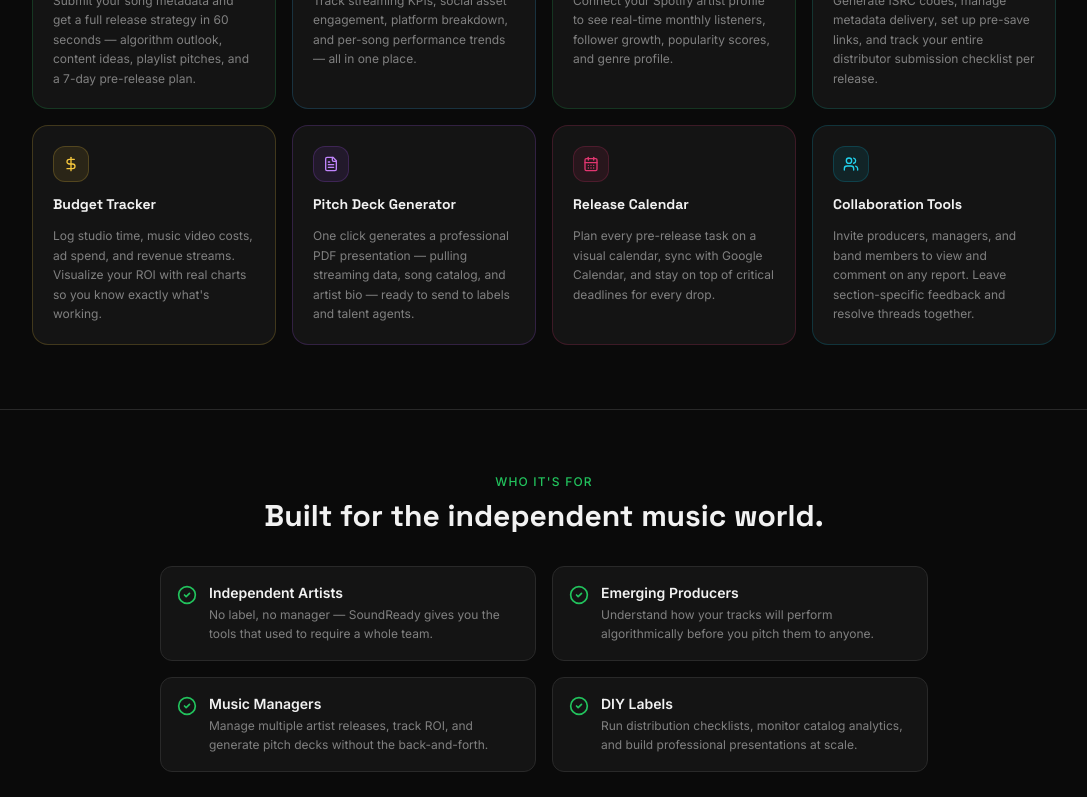
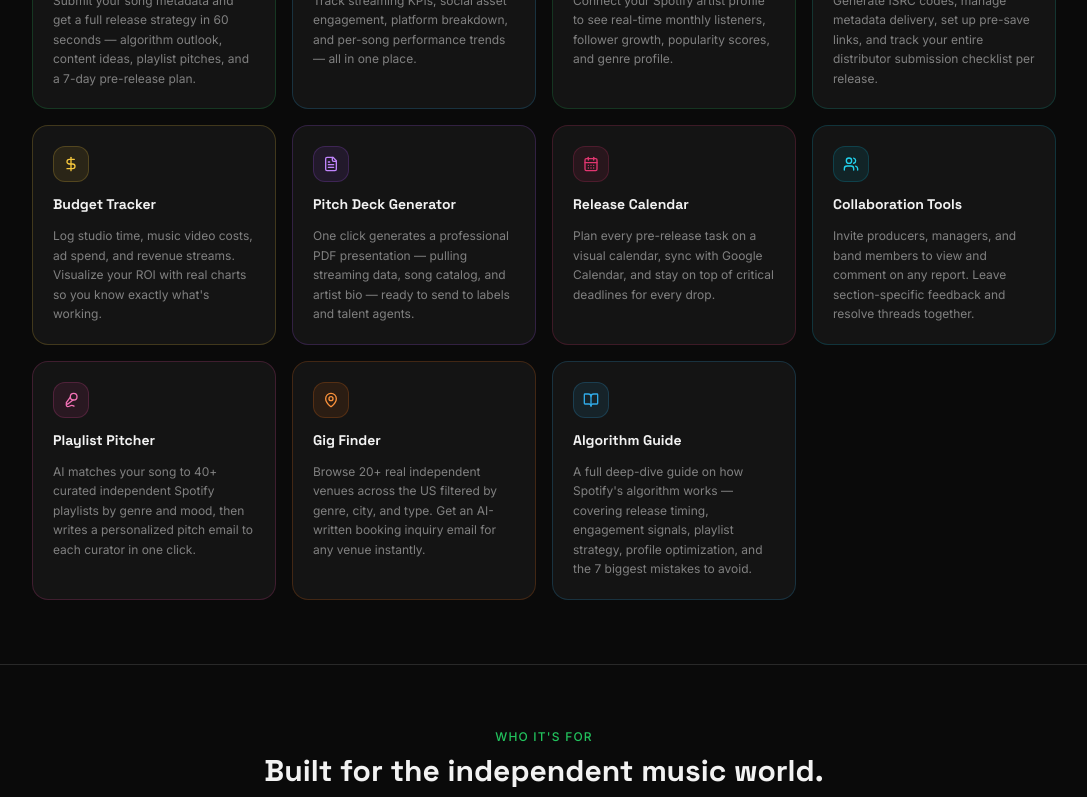
Before and after one commit to cthomascahill/soundready, a React (Vite) app: page /about in a window 1280 px wide. Shown: the part 1441-2238 px from the top of the page, without its empty margins (96-1183 px from the left). Built offline with nearby package versions, Linux system fonts and the light colour scheme; no server answers.

Commit message:
File changes

```diff
--- a/src/pages/About.jsx
+++ b/src/pages/About.jsx
@@ -1,6 +1,6 @@
 import { motion } from "framer-motion";
 import { Link } from "react-router-dom";
-import { Zap, BarChart2, CalendarDays, Music2, DollarSign, FileText, Send, Users, CheckCircle2, ArrowRight } from "lucide-react";
+import { Zap, BarChart2, CalendarDays, Music2, DollarSign, FileText, Send, Users, CheckCircle2, ArrowRight, Mic2, MapPin, BookOpen } from "lucide-react";
 import { Button } from "@/components/ui/button";
 
 const FEATURES = [
@@ -68,6 +68,30 @@ const FEATURES = [
     title: "Collaboration Tools",
     desc: "Invite producers, managers, and band members to view and comment on any report. Leave section-specific feedback and resolve threads together.",
   },
+  {
+    icon: Mic2,
+    color: "text-pink-400",
+    bg: "bg-pink-500/10",
+    border: "border-pink-500/20",
+    title: "Playlist Pitcher",
+    desc: "AI matches your song to 40+ curated independent Spotify playlists by genre and mood, then writes a personalized pitch email to each curator in one click.",
+  },
+  {
+    icon: MapPin,
+    color: "text-orange-400",
+    bg: "bg-orange-500/10",
+    border: "border-orange-500/20",
+    title: "Gig Finder",
+    desc: "Browse 20+ real independent venues across the US filtered by genre, city, and type. Get an AI-written booking inquiry email for any venue instantly.",
+  },
+  {
+    icon: BookOpen,
+    color: "text-chart-5",
+    bg: "bg-chart-5/10",
+    border: "border-chart-5/20",
+    title: "Algorithm Guide",
+    desc: "A full deep-dive guide on how Spotify's algorithm works — covering release timing, engagement signals, playlist strategy, profile optimization, and the 7 biggest mistakes to avoid.",
+  },
 ];
 
 const WHO_ITS_FOR = [
@@ -127,7 +151,7 @@ export default function About() {
         <div className="max-w-5xl mx-auto space-y-10">
           <motion.div initial={{ opacity: 0, y: 16 }} whileInView={{ opacity: 1, y: 0 }} viewport={{ once: true }} className="text-center space-y-2">
             <p className="text-xs text-primary uppercase tracking-widest font-medium">Everything in one place</p>
-            <h2 className="font-heading text-3xl font-bold">8 tools. One platform.</h2>
+            <h2 className="font-heading text-3xl font-bold">11 tools. One platform.</h2>
           </motion.div>
           <div className="grid grid-cols-1 sm:grid-cols-2 lg:grid-cols-4 gap-4">
             {FEATURES.map((f, i) => (
```
